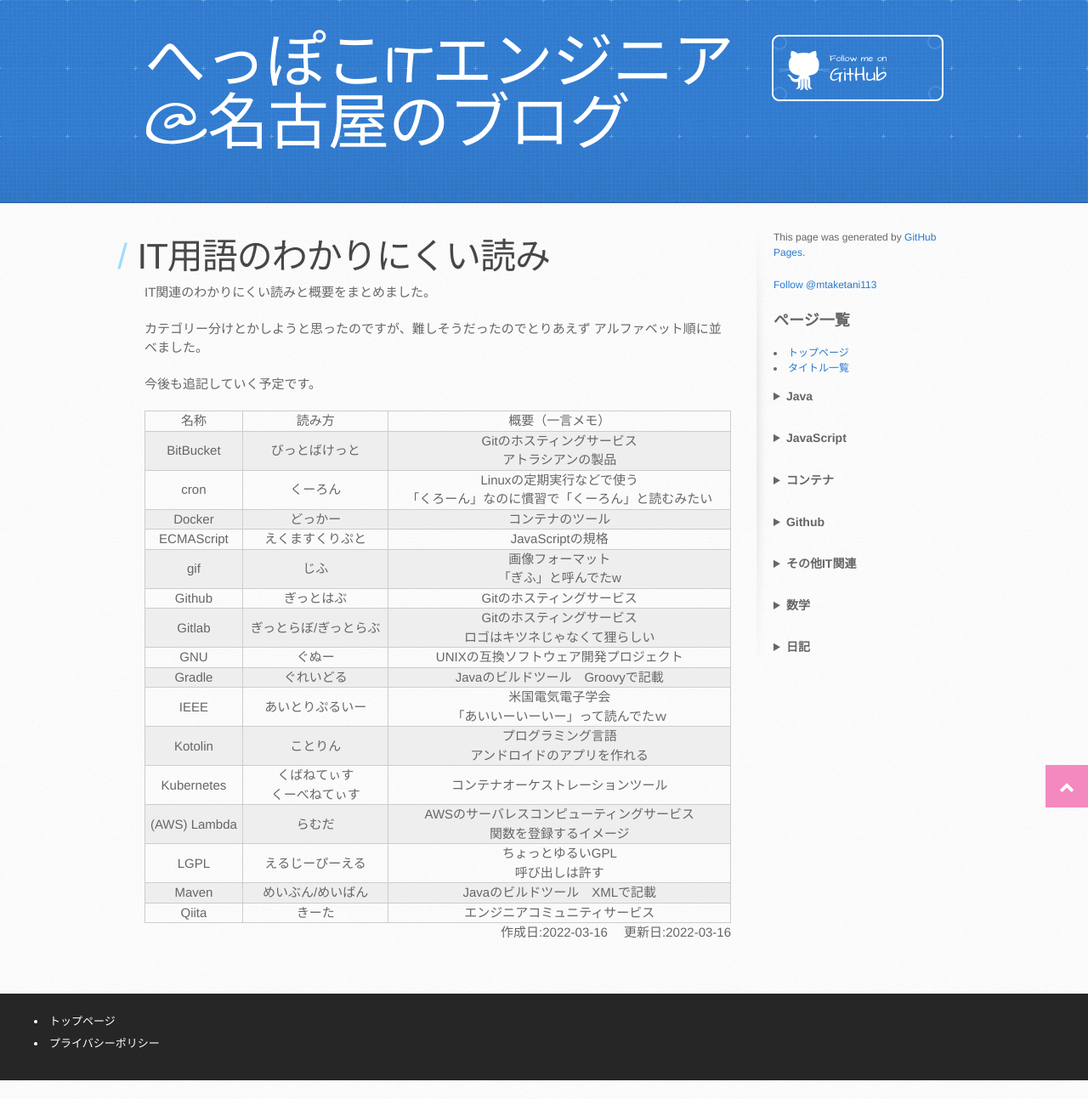
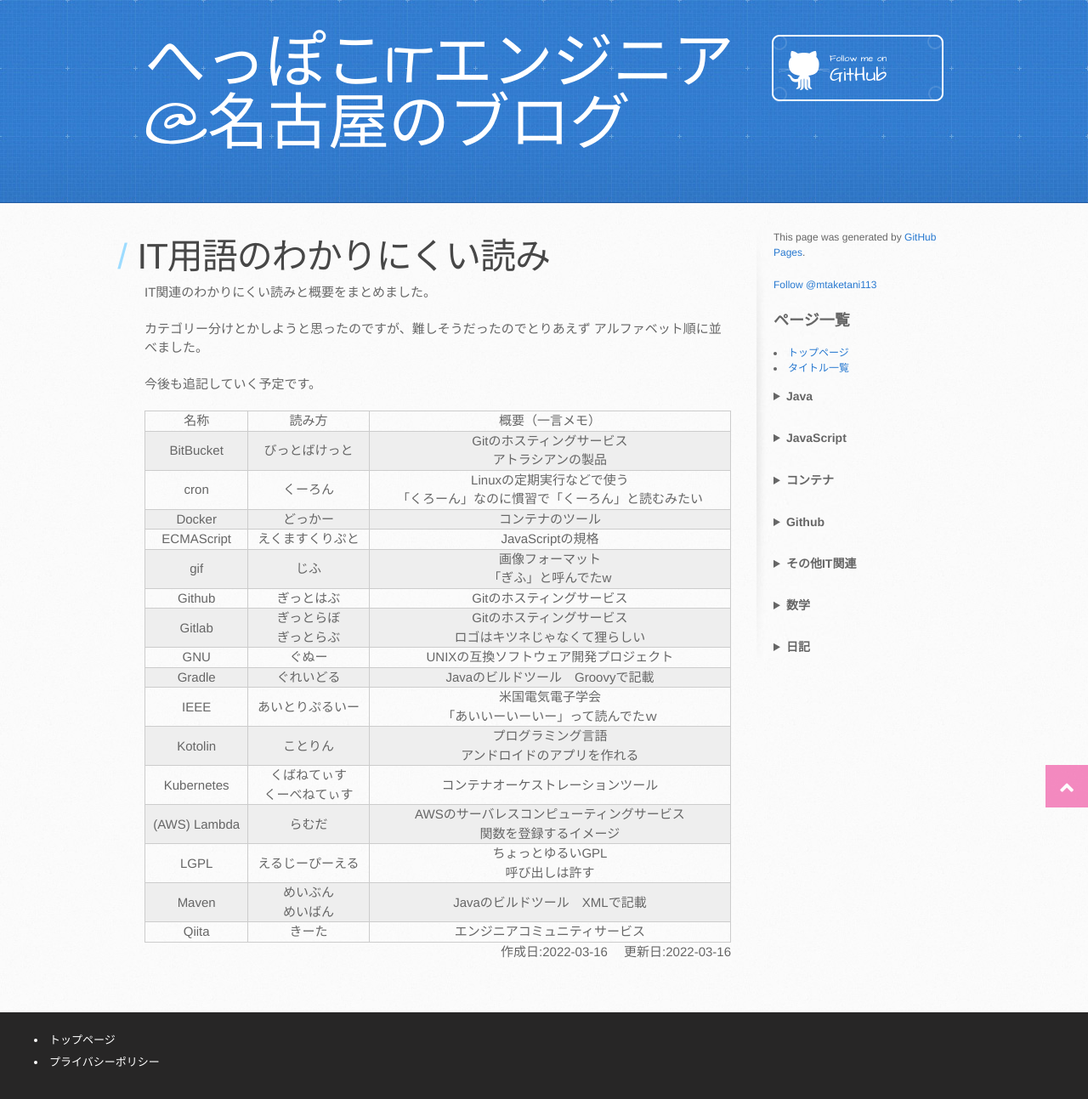
Before and after one commit to mtaketani113/mtaketani113.github.io, a Jekyll site: the page built from it/other/technicalTerms.md, in a window 1280 px wide. Shown: the whole page at 85% size. Built offline with Jekyll 4.4.1, drawn with Linux system fonts in a browser that asks for light colours; nearby versions of some CDN libraries; comment, search, counter and statistics services are not loaded; the repository's description, which GitHub fills in, is left out; before the commit the page ends 1271 px from its top, so only the background shows below that.

Commit message:
改行追加

```diff
--- a/it/other/technicalTerms.md
+++ b/it/other/technicalTerms.md
@@ -22,7 +22,7 @@ IT関連のわかりにくい読みと概要をまとめました。
 | ECMAScript | えくますくりぷと | JavaScriptの規格 |
 | gif | じふ | 画像フォーマット<br/>「ぎふ」と呼んでたw |
 | Github | ぎっとはぶ | Gitのホスティングサービス |
-| Gitlab | ぎっとらぼ/ぎっとらぶ | Gitのホスティングサービス<br/>ロゴはキツネじゃなくて狸らしい |
+| Gitlab | ぎっとらぼ<br/>ぎっとらぶ | Gitのホスティングサービス<br/>ロゴはキツネじゃなくて狸らしい |
 | GNU | ぐぬー | UNIXの互換ソフトウェア開発プロジェクト |
 | Gradle | ぐれいどる | Javaのビルドツール　Groovyで記載 |
 | IEEE | あいとりぷるいー | 米国電気電子学会<br/>「あいいーいーいー」って読んでたｗ |
@@ -30,5 +30,5 @@ IT関連のわかりにくい読みと概要をまとめました。
 | Kubernetes | くばねてぃす<br/>くーべねてぃす | コンテナオーケストレーションツール |
 | (AWS) Lambda| らむだ | AWSのサーバレスコンピューティングサービス<br/>関数を登録するイメージ |
 | LGPL | えるじーぴーえる | ちょっとゆるいGPL<br/>呼び出しは許す |
-| Maven | めいぶん/めいばん | Javaのビルドツール　XMLで記載 |
+| Maven | めいぶん<br/>めいばん | Javaのビルドツール　XMLで記載 |
 | Qiita | きーた | エンジニアコミュニティサービス |
```
